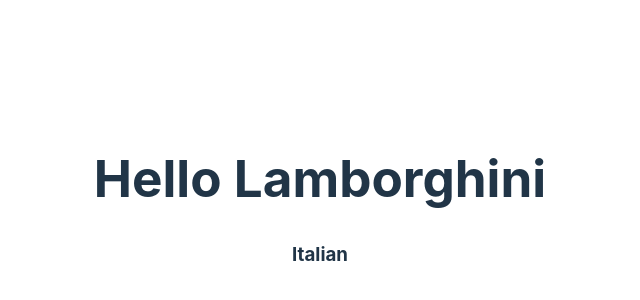
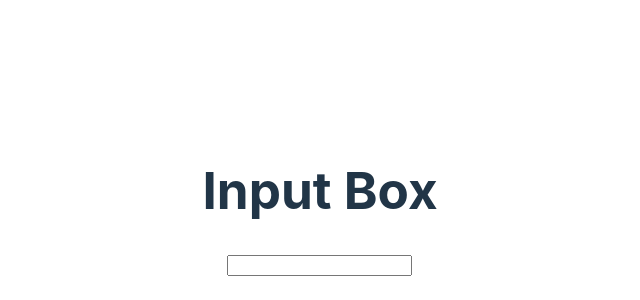
Before and after one commit to Bhanu-Partap/react-learnings-with-vite, a React (Vite) app in the folder my-first-react-app/: page / in a window 1280 px wide. Shown: the part 198-498 px from the top of the page, without its empty margins (320-960 px from the left). Built offline with nearby package versions, Linux system fonts and the light colour scheme.

Commit message:
get data from input box

```diff
--- a/my-first-react-app/src/App.jsx
+++ b/my-first-react-app/src/App.jsx
@@ -1,8 +1,13 @@
+import "./App.css"
+import InputBox from "./Components/InputBox"
 // import React from "react"
 // import { useState } from "react";
-import "./App.css"
 // import Student from "./Components/Student";
-import Class from "./Components/Class";
+// import Class from "./Components/Class";
+
+
+
+
 
 //================ Functional Component State Change ===================//
 // import { useState } from "react";
@@ -43,7 +48,10 @@
 
 {/* Classs Props  */}
 
-      <Class name="Lamborghini" country= "Italian" />
+      {/* <Class name="Lamborghini" country= "Italian" /> */}
+
+      <InputBox />
+
     </>
   )
 }
```
Also changed, not shown: my-first-react-app/src/Components/InputBox.jsx (renamed from my-first-react-app/src/Components/InputBox.js).
